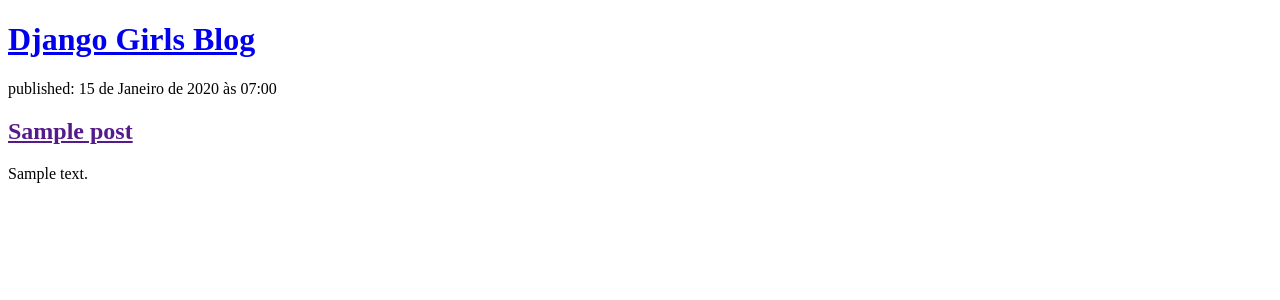
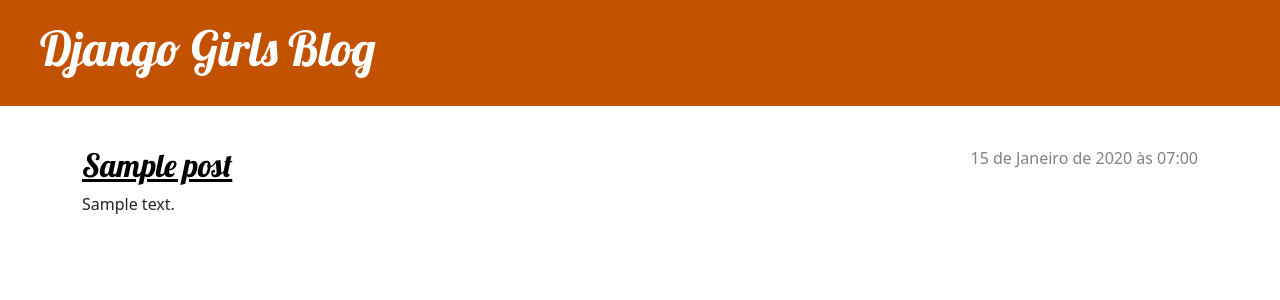
Before and after one commit to Ralph-souza/django-girls-tutorial, a Django app: page / in a window 1280 px wide. Shown: the top 300 px of the page. Run offline with Django 4.2, Linux system fonts and the light colour scheme; tables that the repository leaves empty hold one stand-in row (values such as "Sample post").

Commit message:
Add static css to blog

```diff
--- /dev/null
+++ b/blog/static/css/blog.css
@@ -0,0 +1,70 @@
+.page-header {
+    background-color: #C25100;
+    margin-top: 0;
+    margin-bottom: 40px;
+    padding: 20px 20px 20px 40px;
+}
+
+.page-header h1,
+.page-header h1 a,
+.page-header h1 a:visited,
+.page-header h1 a:active {
+    color: #ffffff;
+    font-size: 36pt;
+    text-decoration: none;
+}
+
+h1,
+h2,
+h3,
+h4 {
+    font-family: 'Lobster', cursive;
+}
+
+.date {
+    color: #828282;
+}
+
+.save {
+    float: right;
+}
+
+.post-form textarea,
+.post-form input {
+    width: 100%;
+}
+
+.top-menu,
+.top-menu:hover,
+.top-menu:visited {
+    color: #ffffff;
+    float: right;
+    font-size: 26pt;
+    margin-right: 20px;
+}
+
+.post {
+    margin-bottom: 70px;
+}
+
+.post h2 a,
+.post h2 a:visited {
+    color: #000000;
+}
+
+.post > .date,
+.post > .actions {
+    float: right;
+}
+
+.btn-secondary,
+.btn-secondary:visited {
+    color: #C25100;
+    background: none;
+    border-color: #C25100;
+}
+
+.btn-secondary:hover {
+    color: #FFFFFF;
+    background-color: #C25100;
+}
--- a/blog/templates/blog/post_list.html
+++ b/blog/templates/blog/post_list.html
@@ -1,21 +1,33 @@
+{% load static %}
 <!DOCTYPE html>
 <html lang="en">
 <head>
     <meta charset="UTF-8">
+    <link rel="stylesheet" href="https://cdn.jsdelivr.net/npm/bootstrap@5.1.3/dist/css/bootstrap.min.css" integrity="sha384-1BmE4kWBq78iYhFldvKuhfTAU6auU8tT94WrHftjDbrCEXSU1oBoqyl2QvZ6jIW3" crossorigin="anonymous">
+    <link href="//fonts.googleapis.com/css?family=Lobster&subset=latin,latin-ext" rel="stylesheet" type="text/css">
+    <link rel="stylesheet" href="{% static 'css/blog.css' %}">
     <title>Django Girls Blog</title>
 </head>
 <body>
-    <header>
+    <header class="page-header">
         <h1><a href="/">Django Girls Blog</a></h1>
     </header>
 
-    {% for post in posts %}
-        <article>
-            <time>published: {{ post.published_date }}</time>
-            <h2><a href="">{{ post.title }}</a></h2>
-            <p>{{ post.text|linebreaksbr }}</p>
-        </article>
-    {% endfor %}
+    <main class="container">
+        <div class="row">
+            <div class="col">
+                {% for post in posts %}
+                    <article class="post">
+                        <time class="date">
+                            {{ post.published_date }}
+                        </time>
+                        <h2><a href="">{{ post.title }}</a></h2>
+                        <p>{{ post.text|linebreaksbr }}</p>
+                    </article>
+                {% endfor %}
+            </div>
+        </div>
+    </main>
 
 </body>
 </html>
```
